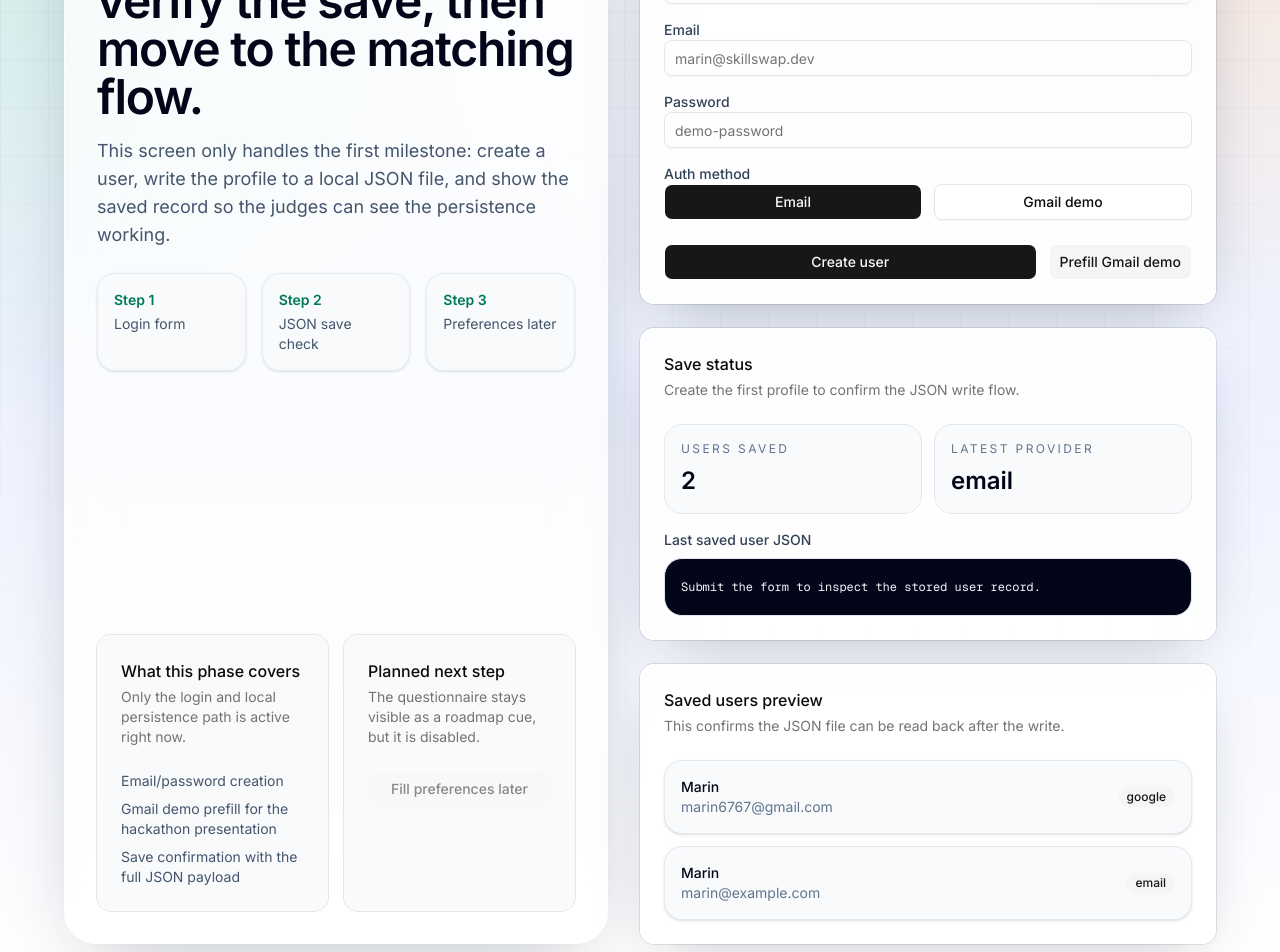
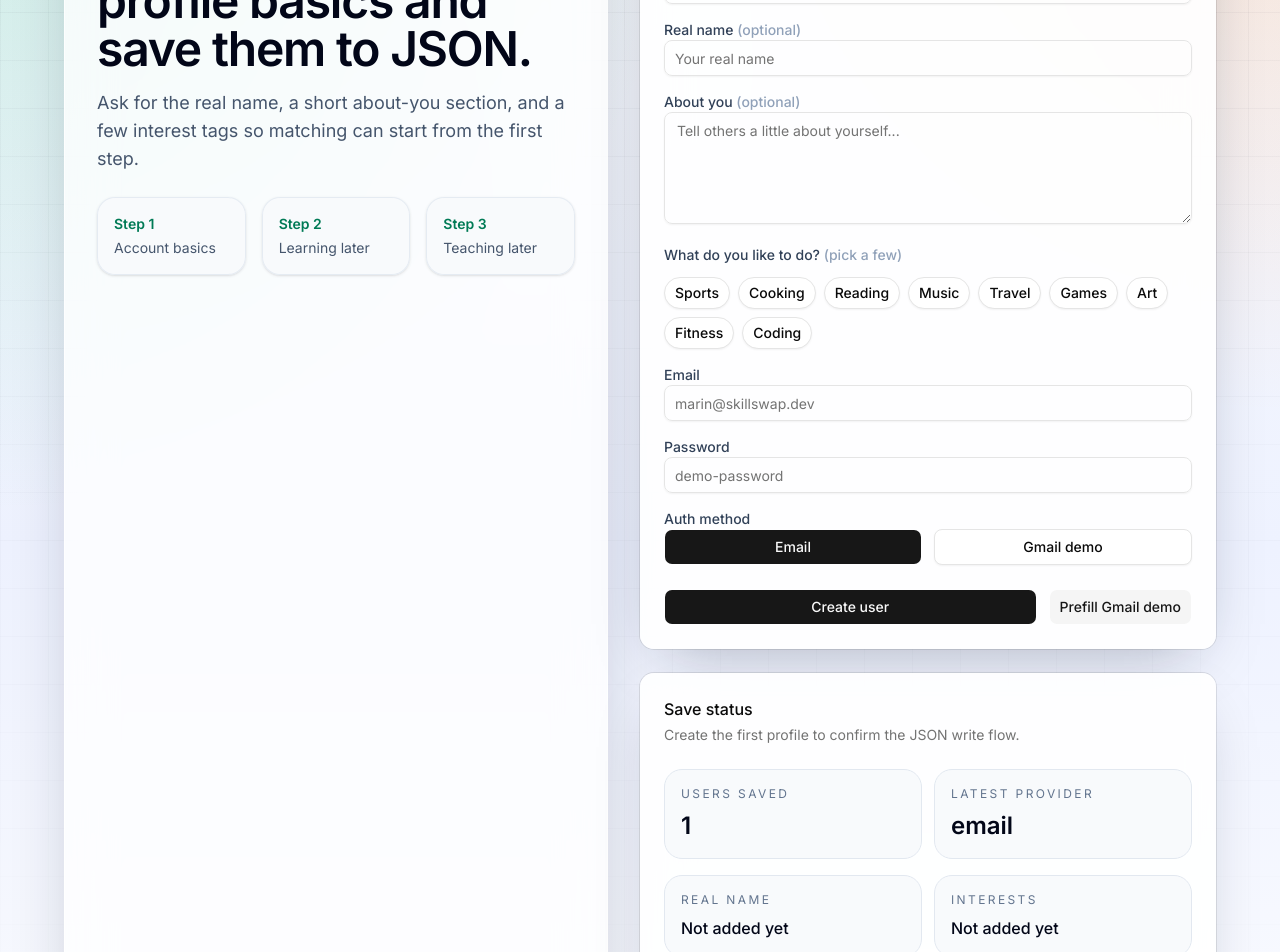
Before and after one commit to andreavaldez4/skillswap-capitalone, a Next.js app: page / in a window 1280 px wide. Shown: the part 180-1132 px from the top of the page. Built offline with nearby package versions, Linux system fonts and the light colour scheme.

Commit message:
feat: ampliar signup con perfil y intereses
Agrega nombre real opcional, about me e intereses al registro.

```diff
--- a/data/users.json
+++ b/data/users.json
@@ -1,26 +1,16 @@
 [
   {
-    "id": "eb1b577b-e290-4b79-8220-52c65e6c1c66",
-    "name": "Marin",
-    "email": "marin6767@gmail.com",
-    "password": "test",
-    "authProvider": "google",
-    "questionnaireCompleted": false,
-    "preferences": {
-      "wantsToLearn": "",
-      "canTeach": "",
-      "learningStyle": "",
-      "teachingStyle": "",
-      "availableHours": ""
-    },
-    "createdAt": "2026-04-10T19:33:32.067Z",
-    "updatedAt": "2026-04-10T19:33:32.067Z"
-  },
-  {
-    "id": "492b0547-aac9-4c5a-ac34-508db2ca8759",
-    "name": "Marin",
-    "email": "marin@example.com",
-    "password": "test",
+    "id": "c137aff3-dbf1-41b7-ab9d-58887899f4b4",
+    "name": "marin",
+    "realName": "mr bruf",
+    "aboutMe": "1 mas 1 es igual a 2",
+    "interests": [
+      "cooking",
+      "music",
+      "coding"
+    ],
+    "email": "gyat@gmail.com",
+    "password": "fortnite123",
     "authProvider": "email",
     "questionnaireCompleted": false,
     "preferences": {
@@ -30,7 +20,7 @@
       "teachingStyle": "",
       "availableHours": ""
     },
-    "createdAt": "2026-04-10T19:32:32.926Z",
-    "updatedAt": "2026-04-10T19:32:32.926Z"
+    "createdAt": "2026-04-10T19:58:20.938Z",
+    "updatedAt": "2026-04-10T19:58:20.938Z"
   }
 ]
--- a/src/app/api/users/route.ts
+++ b/src/app/api/users/route.ts
@@ -10,6 +10,9 @@ type UserPayload = {
   email?: string;
   password?: string;
   authProvider?: LoginProvider;
+  realName?: string;
+  aboutMe?: string;
+  interests?: string[];
 };
 
 function parseProvider(provider: unknown): LoginProvider {
@@ -50,6 +53,9 @@ export async function POST(request: Request) {
     email,
     password,
     authProvider: parseProvider(payload.authProvider),
+    realName: payload.realName,
+    aboutMe: payload.aboutMe,
+    interests: payload.interests,
   });
 
   const users = await listUsers();
--- a/src/app/page.tsx
+++ b/src/app/page.tsx
@@ -20,6 +20,9 @@ type LoginProvider = "email" | "google";
 type StoredUser = {
   id: string;
   name: string;
+  realName: string;
+  aboutMe: string;
+  interests: string[];
   email: string;
   password: string;
   authProvider: LoginProvider;
@@ -48,11 +51,29 @@ const demoGoogleUser = {
   email: "marin.demo@gmail.com",
   password: "demo1234",
   authProvider: "google" as const,
+  realName: "Marin",
+  aboutMe: "I like meeting people and learning by building things.",
+  interests: ["reading", "cooking"],
 };
+
+const interestOptions = [
+  "sports",
+  "cooking",
+  "reading",
+  "music",
+  "travel",
+  "games",
+  "art",
+  "fitness",
+  "coding",
+];
 
 export default function Home() {
   const [formState, setFormState] = useState({
     name: "",
+    realName: "",
+    aboutMe: "",
+    interests: [] as string[],
     email: "",
     password: "",
     authProvider: "email" as LoginProvider,
@@ -84,6 +105,15 @@ export default function Home() {
   function fillDemoGoogleLogin() {
     setFormState(demoGoogleUser);
     setStatusMessage("Demo Gmail values loaded. Submit to save the profile.");
+  }
+
+  function toggleInterest(interest: string) {
+    setFormState((current) => ({
+      ...current,
+      interests: current.interests.includes(interest)
+        ? current.interests.filter((item) => item !== interest)
+        : [...current.interests, interest],
+    }));
   }
 
   async function handleSubmit(event: React.FormEvent<HTMLFormElement>) {
@@ -134,20 +164,19 @@ export default function Home() {
 
             <div className="space-y-4">
               <h1 className="max-w-xl text-4xl font-semibold tracking-tight text-slate-950 sm:text-5xl">
-                Build the first profile, verify the save, then move to the matching flow.
+                Step 1: create the profile basics and save them to JSON.
               </h1>
               <p className="max-w-2xl text-base leading-7 text-slate-600 sm:text-lg">
-                This screen only handles the first milestone: create a user, write the
-                profile to a local JSON file, and show the saved record so the judges can
-                see the persistence working.
+                Ask for the real name, a short about-you section, and a few interest tags
+                so matching can start from the first step.
               </p>
             </div>
 
             <div className="grid gap-4 sm:grid-cols-3">
               {[
-                ["1", "Login form"],
-                ["2", "JSON save check"],
-                ["3", "Preferences later"],
+                ["1", "Account basics"],
+                ["2", "Learning later"],
+                ["3", "Teaching later"],
               ].map(([step, label]) => (
                 <div
                   key={label}
@@ -165,13 +194,13 @@ export default function Home() {
               <CardHeader>
                 <CardTitle>What this phase covers</CardTitle>
                 <CardDescription>
-                  Only the login and local persistence path is active right now.
+                  Only the first step of the wizard is active right now.
                 </CardDescription>
               </CardHeader>
               <CardContent className="space-y-2 text-sm text-slate-600">
-                <p>Email/password creation</p>
-                <p>Gmail demo prefill for the hackathon presentation</p>
-                <p>Save confirmation with the full JSON payload</p>
+                <p>Login email and password</p>
+                <p>Optional real name and about-you text</p>
+                <p>Interest chips for smarter matching</p>
               </CardContent>
             </Card>
 
@@ -179,7 +208,7 @@ export default function Home() {
               <CardHeader>
                 <CardTitle>Planned next step</CardTitle>
                 <CardDescription>
-                  The questionnaire stays visible as a roadmap cue, but it is disabled.
+                  The learning and teaching pages will reuse the same saved profile.
                 </CardDescription>
               </CardHeader>
               <CardFooter className="pt-0">
@@ -196,14 +225,14 @@ export default function Home() {
             <CardHeader>
               <CardTitle>Create the first user</CardTitle>
               <CardDescription>
-                Save the user to <span className="font-medium text-slate-800">data/users.json</span> and show the result below.
+                Save the step 1 profile to <span className="font-medium text-slate-800">data/users.json</span> and show the result below.
               </CardDescription>
             </CardHeader>
             <CardContent>
               <form className="space-y-4" onSubmit={handleSubmit}>
                 <div className="space-y-2">
                   <label className="text-sm font-medium text-slate-700" htmlFor="name">
-                    Name
+                    Username
                   </label>
                   <Input
                     id="name"
@@ -212,9 +241,63 @@ export default function Home() {
                       setFormState((current) => ({ ...current, name: event.target.value }))
                     }
                     placeholder="Marin"
-                    autoComplete="name"
+                    autoComplete="nickname"
                     required
                   />
+                </div>
+
+                <div className="space-y-2">
+                  <label className="text-sm font-medium text-slate-700" htmlFor="realName">
+                    Real name <span className="text-slate-400">(optional)</span>
+                  </label>
+                  <Input
+                    id="realName"
+                    value={formState.realName}
+                    onChange={(event) =>
+                      setFormState((current) => ({ ...current, realName: event.target.value }))
+                    }
+                    placeholder="Your real name"
+                    autoComplete="name"
+                  />
+                </div>
+
+                <div className="space-y-2">
+                  <label className="text-sm font-medium text-slate-700" htmlFor="aboutMe">
+                    About you <span className="text-slate-400">(optional)</span>
+                  </label>
+                  <textarea
+                    id="aboutMe"
+                    value={formState.aboutMe}
+                    onChange={(event) =>
+                      setFormState((current) => ({ ...current, aboutMe: event.target.value }))
+                    }
+                    placeholder="Tell others a little about yourself..."
+                    className="min-h-28 w-full rounded-md border border-input bg-transparent px-3 py-2 text-base shadow-xs outline-none transition-[color,box-shadow] placeholder:text-muted-foreground focus-visible:border-ring focus-visible:ring-3 focus-visible:ring-ring/50 md:text-sm"
+                  />
+                </div>
+
+                <div className="space-y-3">
+                  <div className="text-sm font-medium text-slate-700">
+                    What do you like to do? <span className="text-slate-400">(pick a few)</span>
+                  </div>
+                  <div className="flex flex-wrap gap-2">
+                    {interestOptions.map((interest) => {
+                      const isSelected = formState.interests.includes(interest);
+
+                      return (
+                        <Button
+                          key={interest}
+                          type="button"
+                          variant={isSelected ? "default" : "outline"}
+                          size="sm"
+                          className="rounded-full capitalize"
+                          onClick={() => toggleInterest(interest)}
+                        >
+                          {interest}
+                        </Button>
+                      );
+                    })}
+                  </div>
                 </div>
 
                 <div className="space-y-2">
@@ -303,6 +386,23 @@ export default function Home() {
                   </div>
                 </div>
 
+                <div className="grid gap-3 sm:grid-cols-2">
+                  <div className="rounded-2xl border border-slate-200 bg-slate-50 p-4">
+                    <div className="text-xs uppercase tracking-[0.2em] text-slate-500">Real name</div>
+                    <div className="mt-2 text-base font-medium text-slate-950">
+                      {savedUser?.realName || formState.realName || "Not added yet"}
+                    </div>
+                  </div>
+                  <div className="rounded-2xl border border-slate-200 bg-slate-50 p-4">
+                    <div className="text-xs uppercase tracking-[0.2em] text-slate-500">Interests</div>
+                    <div className="mt-2 text-base font-medium text-slate-950">
+                      {(savedUser?.interests ?? formState.interests).length > 0
+                        ? (savedUser?.interests ?? formState.interests).join(", ")
+                        : "Not added yet"}
+                    </div>
+                  </div>
+                </div>
+
                 <div>
                   <div className="mb-2 text-sm font-medium text-slate-700">Last saved user JSON</div>
                   <pre className="overflow-auto rounded-2xl border border-slate-200 bg-slate-950 p-4 text-xs leading-6 text-slate-100">
--- a/src/lib/user-store.ts
+++ b/src/lib/user-store.ts
@@ -29,6 +29,9 @@ export type UserInput = {
   email: string;
   password: string;
   authProvider?: LoginProvider;
+  realName?: string;
+  aboutMe?: string;
+  interests?: string[];
 };
 
 const dataDirectory = path.join(process.cwd(), "data");
@@ -79,6 +82,9 @@ export async function upsertUser(input: UserInput) {
   const normalizedName = input.name.trim();
   const normalizedPassword = input.password;
   const provider = input.authProvider ?? "email";
+  const normalizedRealName = input.realName?.trim() ?? "";
+  const normalizedAboutMe = input.aboutMe?.trim() ?? "";
+  const normalizedInterests = Array.from(new Set((input.interests ?? []).map((interest) => interest.trim()).filter(Boolean)));
 
   const users = await readUsers();
   const existingUserIndex = users.findIndex((user) => user.email.toLowerCase() === normalizedEmail);
@@ -88,6 +94,9 @@ export async function upsertUser(input: UserInput) {
     ? {
         ...users[existingUserIndex],
         name: normalizedName,
+        realName: normalizedRealName,
+        aboutMe: normalizedAboutMe,
+        interests: normalizedInterests,
         email: normalizedEmail,
         password: normalizedPassword,
         authProvider: provider,
@@ -96,6 +105,9 @@ export async function upsertUser(input: UserInput) {
     : {
         id: randomUUID(),
         name: normalizedName,
+        realName: normalizedRealName,
+        aboutMe: normalizedAboutMe,
+        interests: normalizedInterests,
         email: normalizedEmail,
         password: normalizedPassword,
         authProvider: provider,
```
